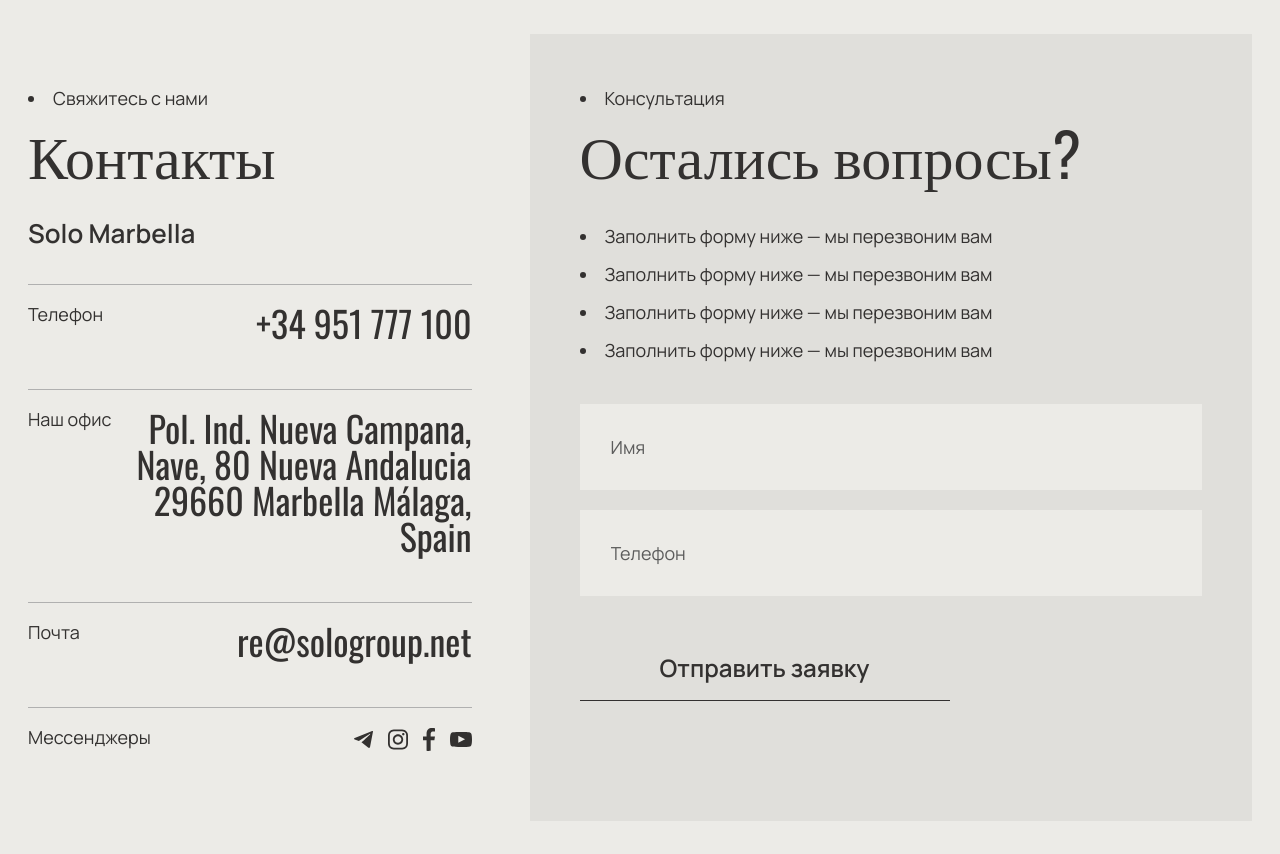
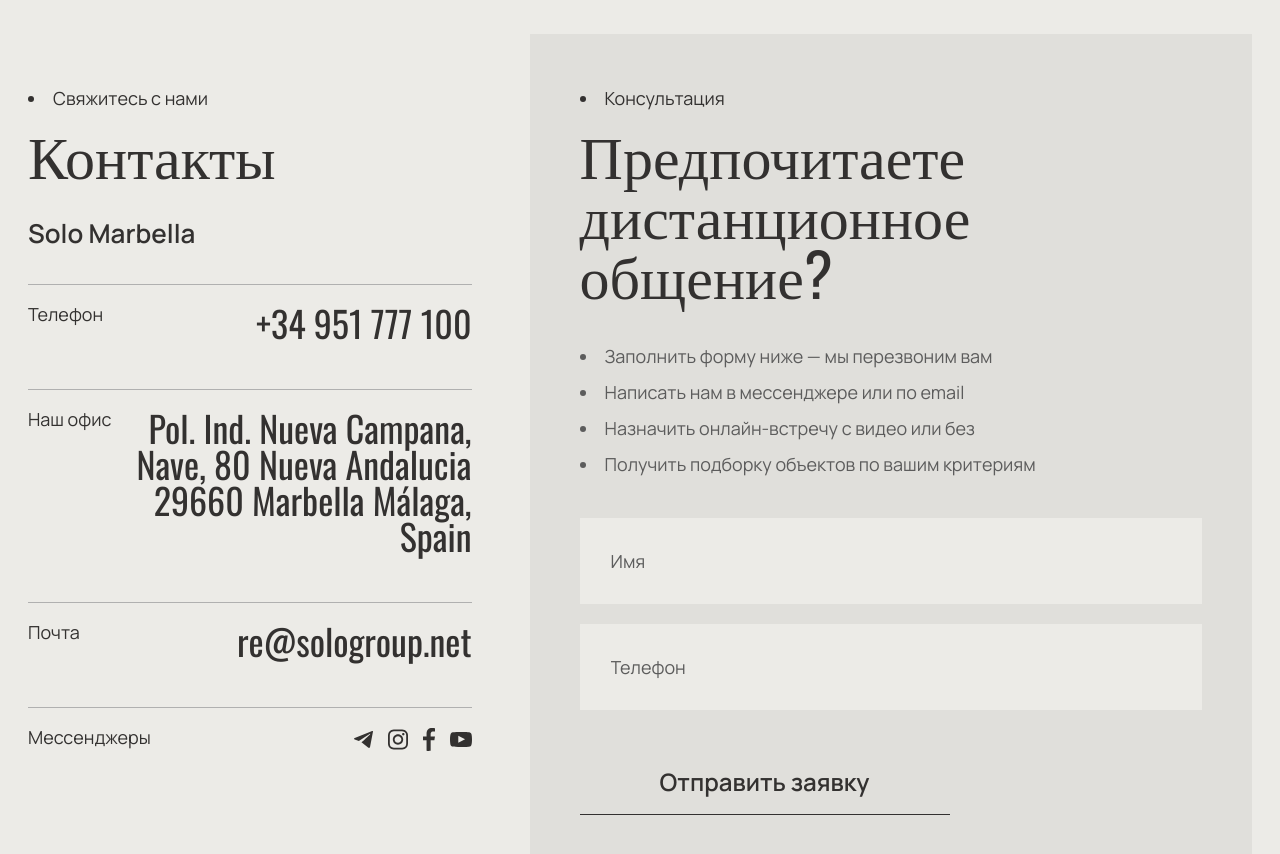
Before and after one commit to kozimovabduvali/Solo-Marbella, a website: page public/contact.html in a window 1280 px wide. Shown: the part 2800-3654 px from the top of the page. Drawn offline with nearby package versions, Linux system fonts and the light colour scheme.

Commit message:
home page don

```diff
--- a/public/contact.html
+++ b/public/contact.html
@@ -552,21 +552,21 @@
                 </li>
               </ul>
               <h2 class="text-solo-28 md:text-4xl xl:text-6xl mb-2.5 md:mb-5 lg:mb-10">
-                Остались вопросы?
+               Предпочитаете <br> дистанционное общение?
               </h2>
 
-              <ul class="text-primary text-xs md:text-base lg:text-lg list-disc list-inside mb-2.5 space-y-2.5">
-                <li>
+              <ul class="text-primary text-xs md:text-base lg:text-lg list-disc list-inside space-y-2">
+                <li class="!text-secondary">
                   Заполнить форму ниже — мы перезвоним вам
                 </li>
-                <li>
-                  Заполнить форму ниже — мы перезвоним вам
+                <li class="!text-secondary">
+                 Написать нам в мессенджере или по email
                 </li>
-                <li>
-                  Заполнить форму ниже — мы перезвоним вам
+                <li class="!text-secondary">
+                 Назначить онлайн-встречу с видео или без
                 </li>
-                <li>
-                  Заполнить форму ниже — мы перезвоним вам
+                <li class="!text-secondary">
+                 Получить подборку объектов по вашим критериям
                 </li>
               </ul>
             </div>
```
